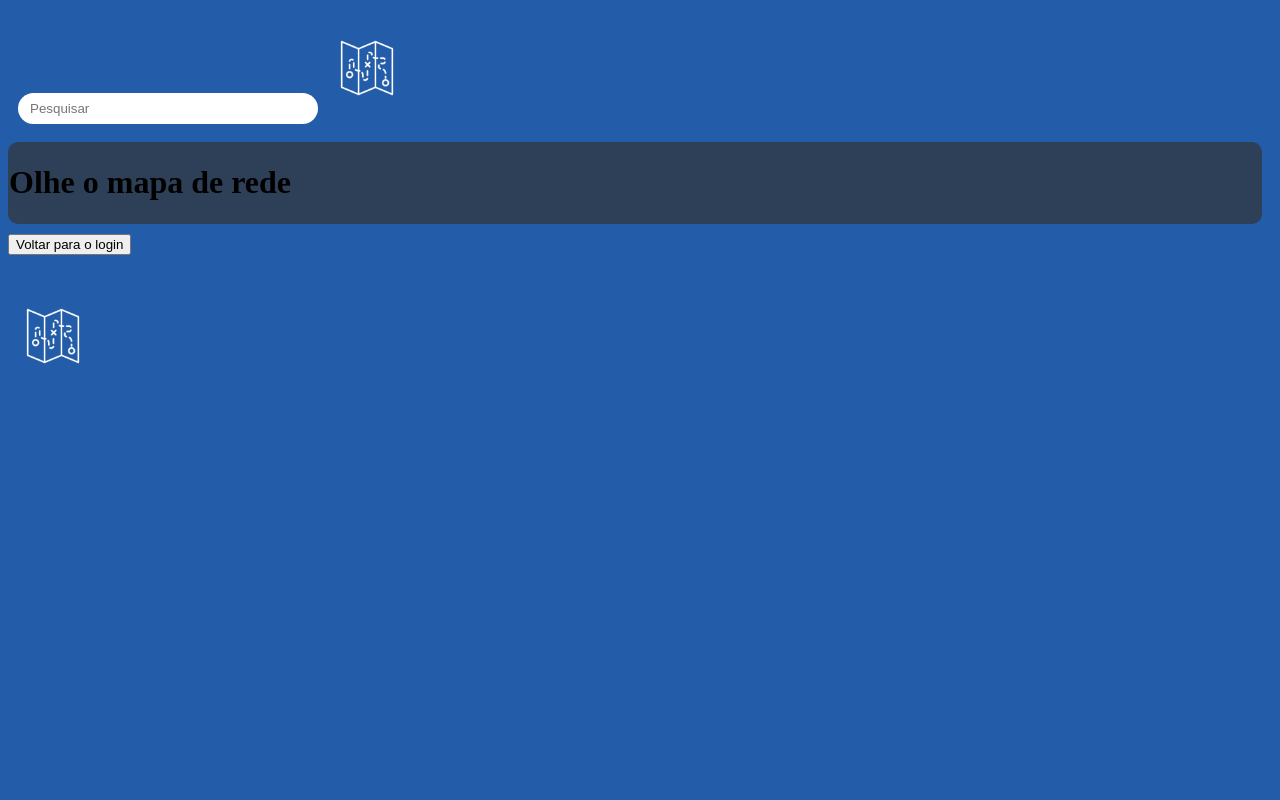
After one commit to GustavoDuncker/Trabalho-trem, a PHP site: page /public/MapaDeRede.html in a window 1280 px wide. The commit adds this page. Run offline with PHP 8.4, Linux system fonts and the light colour scheme.

Commit message:
mapa de rede em andamento fazendo layout

```diff
--- /dev/null
+++ b/public/MapaDeRede.html
@@ -0,0 +1,28 @@
+<html lang="en">
+<head>
+    <meta charset="UTF-8">
+    <meta name="viewport" content="width=device-width, initial-scale=1.0">
+    <title>Mapa de rede</title>
+    <link rel="stylesheet" href="../styles/MapaRede.css">
+</head>
+<body>
+    <header>
+        <div class="pesquisa">
+            <input type="text" placeholder="Pesquisar">
+            <img src="../assets/images/mapaTrem.png" alt="" id="img1">
+
+          </div>
+        <br>
+        <div id="cab">
+            <h1>Olhe o mapa de rede</h1>
+        </div>
+    </header>
+    <div class="inputs">
+        <a href="inicio.html">
+            <input type="button" value="Voltar para o login" class="input_elements" id="button_voltar">
+        </div>
+        <br>
+        <br>
+        <img src="../assets/images/mapaTrem.png" alt="" id="img2">
+</body>
+</html>
--- /dev/null
+++ b/styles/MapaRede.css
@@ -0,0 +1,38 @@
+header{
+    background-color: #235da9;
+    padding: 10px;
+}
+#img1{
+    width: 90px;
+    height: 90px;
+    align-items: center;
+}
+#cab{
+    background-color: #2E4058;
+    border-radius: 10px;
+    border: 5cm;
+    padding: 1px;
+    margin-left: -10px;
+}
+.pesquisa {
+    margin-top: 5px;
+    align-items: center;
+  }
+  .pesquisa input {
+    width: 800px;
+    max-width: 300px;
+    padding: 8px 12px;
+    border-radius: 20px;
+    border: none;
+    outline: none;
+    align-items: center;
+  }
+  body{
+    background-color: #235da9;
+    align-items: center;
+  }
+  #img2{
+    width: 90px;
+    height: 90px;
+    align-items: center;
+  }
--- a/styles/Rec_senha.css
+++ b/styles/Rec_senha.css
@@ -89,5 +89,5 @@ footer{
 }
 
 body{
-    background-color: #004AAD;
+    background-color: #003b7a;
 }
```
